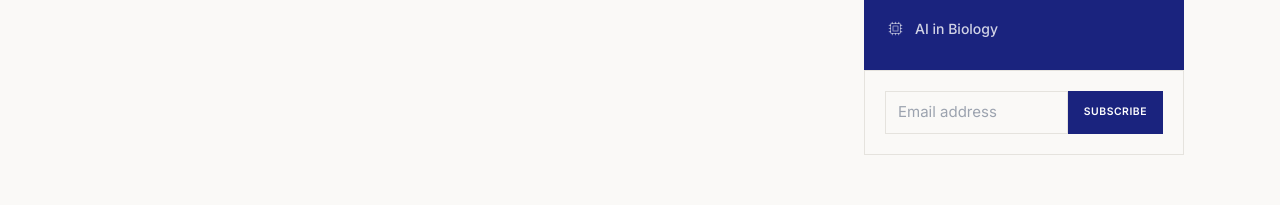
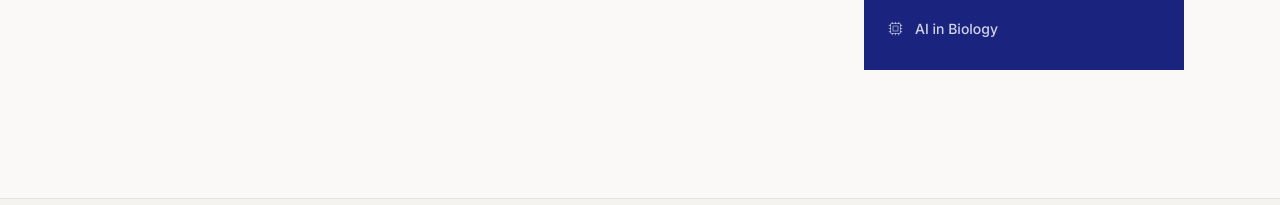
Before and after one commit to ztg981/ai-ethics-blog, a Next.js app: page / in a window 1280 px wide. Shown: the part 672-877 px from the top of the page. Built offline with nearby package versions, Linux system fonts and the light colour scheme.

Commit message:
Remove newsletter signup box

```diff
--- a/app/page.tsx
+++ b/app/page.tsx
@@ -4,7 +4,6 @@ import TwoColumnLayout from "@/components/layout/TwoColumnLayout";
 import HeroArticle from "@/components/homepage/HeroArticle";
 import ArticleList from "@/components/homepage/ArticleList";
 import CategorySidebar from "@/components/homepage/CategorySidebar";
-import NewsletterSignup from "@/components/homepage/NewsletterSignup";
 import { getAllArticles, getFeaturedArticle } from "@/lib/articles";
 
 export const metadata: Metadata = {
@@ -33,7 +32,6 @@ export default function HomePage() {
           sidebar={
             <div className="space-y-0">
               <CategorySidebar />
-              <NewsletterSignup variant="sidebar" />
             </div>
           }
         />
--- a/components/homepage/NewsletterSignup.tsx
+++ /dev/null
@@ -1,104 +0,0 @@
-"use client";
-
-import { useState } from "react";
-import Link from "next/link";
-
-interface NewsletterSignupProps {
-  variant?: "sidebar" | "inline";
-}
-
-export default function NewsletterSignup({ variant = "sidebar" }: NewsletterSignupProps) {
-  const [email, setEmail] = useState("");
-  const [submitted, setSubmitted] = useState(false);
-
-  function handleSubmit(e: React.FormEvent) {
-    e.preventDefault();
-    if (!email.trim()) return;
-    // Static success state — no real API call
-    setSubmitted(true);
-  }
-
-  if (variant === "inline") {
-    return (
-      <section className="bg-surface border border-border p-8 text-center">
-        {submitted ? (
-          <SuccessMessage />
-        ) : (
-          <SignupForm
-            email={email}
-            setEmail={setEmail}
-            onSubmit={handleSubmit}
-            compact={false}
-          />
-        )}
-      </section>
-    );
-  }
-
-  // Sidebar variant
-  return (
-    <div className="border border-border p-5 mt-5">
-      {submitted ? (
-        <SuccessMessage />
-      ) : (
-        <SignupForm
-          email={email}
-          setEmail={setEmail}
-          onSubmit={handleSubmit}
-          compact
-        />
-      )}
-    </div>
-  );
-}
-
-function SignupForm({
-  email,
-  setEmail,
-  onSubmit,
-  compact,
-}: {
-  email: string;
-  setEmail: (v: string) => void;
-  onSubmit: (e: React.FormEvent) => void;
-  compact: boolean;
-}) {
-  return (
-    <form onSubmit={onSubmit} className={compact ? "flex gap-0" : "flex flex-col sm:flex-row gap-2 max-w-sm mx-auto"}>
-      <label htmlFor="newsletter-email" className="sr-only">
-        Email address
-      </label>
-      <input
-        id="newsletter-email"
-        type="email"
-        value={email}
-        onChange={(e) => setEmail(e.target.value)}
-        placeholder="Email address"
-        required
-        className={`font-sans text-body-sm text-ink bg-background border border-border focus:outline-none focus:border-navy px-3 py-2 placeholder:text-subtle flex-1 min-w-0 ${compact ? "text-[0.8125rem]" : ""}`}
-      />
-      <button
-        type="submit"
-        className={`bg-navy text-white font-sans font-semibold uppercase tracking-wider px-4 py-2 hover:bg-navy-dark transition-colors shrink-0 ${compact ? "text-[0.65rem]" : "text-xs"}`}
-      >
-        Subscribe
-      </button>
-    </form>
-  );
-}
-
-function SuccessMessage() {
-  return (
-    <div className="text-center py-2">
-      <p className="font-sans text-body-sm text-navy font-medium">
-        You&apos;re subscribed. Welcome aboard.
-      </p>
-      <Link
-        href="/newsletter/confirm"
-        className="font-sans text-label-sm text-subtle hover:text-ink transition-colors underline mt-1 inline-block"
-      >
-        View confirmation
-      </Link>
-    </div>
-  );
-}
```
